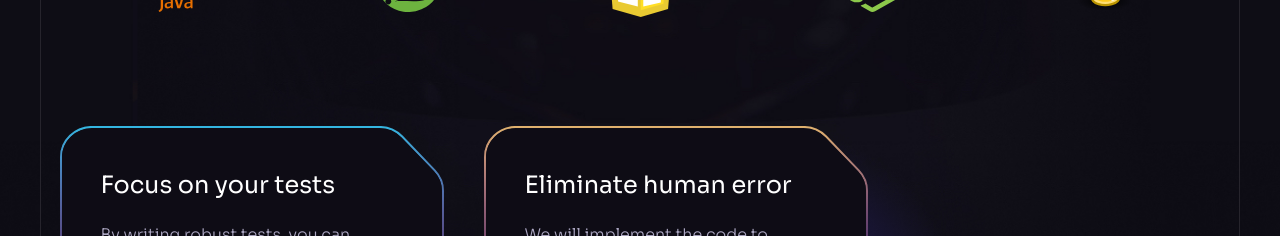
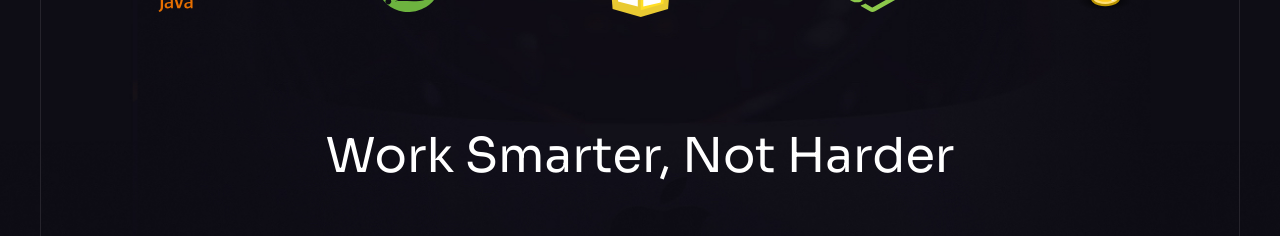
Before and after one commit to alexbradau/test-dd-ai-app, a React (Vite) app: page / in a window 1280 px wide. Shown: the part 1460-1696 px from the top of the page. Built offline with nearby package versions, Linux system fonts and the light colour scheme.

Commit message:
Wrote heading section

```diff
--- a/src/components/Benefits.jsx
+++ b/src/components/Benefits.jsx
@@ -1,5 +1,5 @@
 import { benefits } from "../constants";
-//import Heading from "./Heading";
+import Heading from "./Heading";
 import Section from "./Section";
 import Arrow from "../assets/svg/Arrow";
 import { GradientLight } from "./design/Benefits";
@@ -9,8 +9,10 @@ const Benefits = () => {
   return (
     <Section id="features">
       <div className="container relative z-2">
-
-
+      <Heading
+          className="md:max-w-md lg:max-w-2xl"
+          title="Work Smarter, Not Harder"
+        />
         <div className="flex flex-wrap gap-10 mb-10">
           {benefits.map((item) => (
             <div
--- /dev/null
+++ b/src/components/Heading.jsx
@@ -0,0 +1,15 @@
+import TagLine from "./Tagline";
+
+const Heading = ({ className, title, text, tag }) => {
+  return (
+    <div
+      className={`${className} max-w-[50rem] mx-auto mb-12 lg:mb-20 md:text-center`}
+    >
+      {tag && <TagLine className="mb-4 md:justify-center">{tag}</TagLine>}
+      {title && <h2 className="h2">{title}</h2>}
+      {text && <p className="body-2 mt-4 text-n-4">{text}</p>}
+    </div>
+  );
+};
+
+export default Heading;
--- /dev/null
+++ b/src/components/TagLine.jsx
@@ -0,0 +1,13 @@
+import brackets from "../assets/svg/Brackets";
+
+const TagLine = ({ className, children }) => {
+  return (
+    <div className={`tagline flex items-center ${className || ""}`}>
+      {brackets("left")}
+      <div className="mx-3 text-n-3">{children}</div>
+      {brackets("right")}
+    </div>
+  );
+};
+
+export default TagLine;
```
